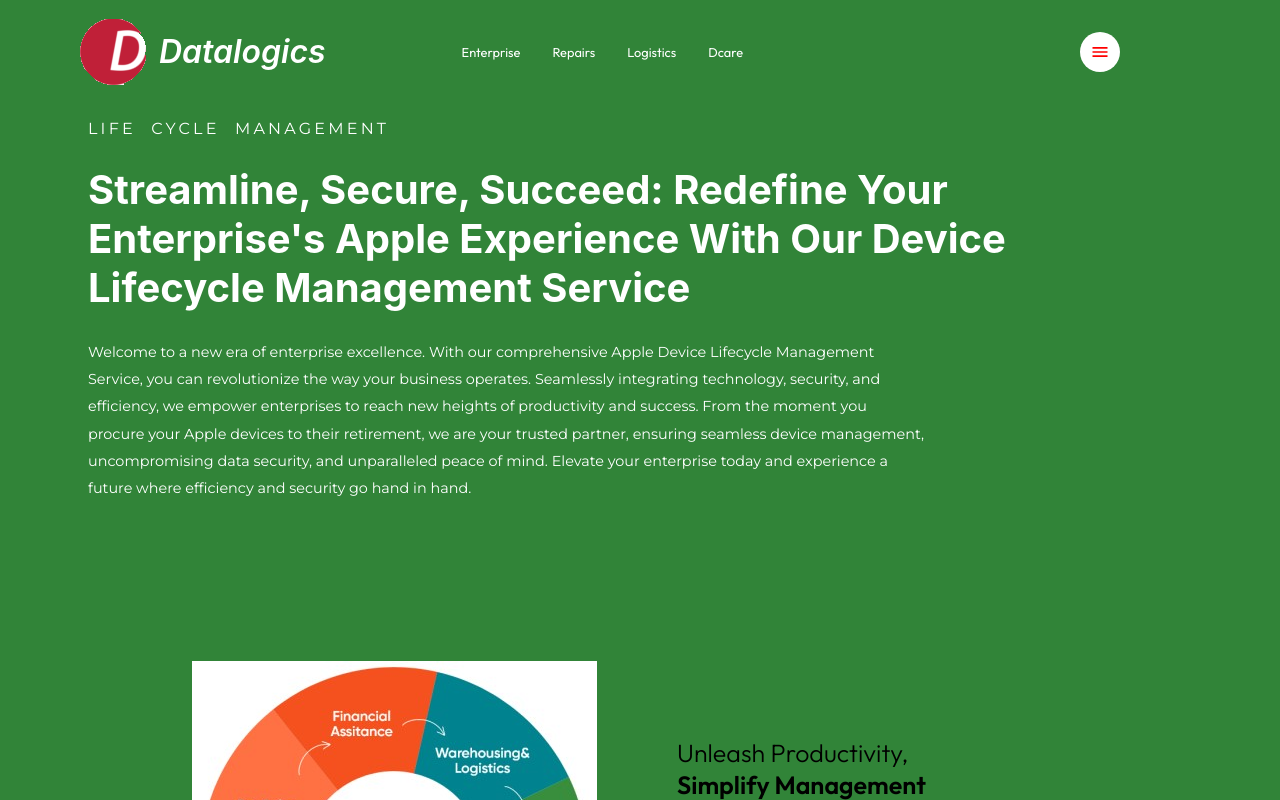
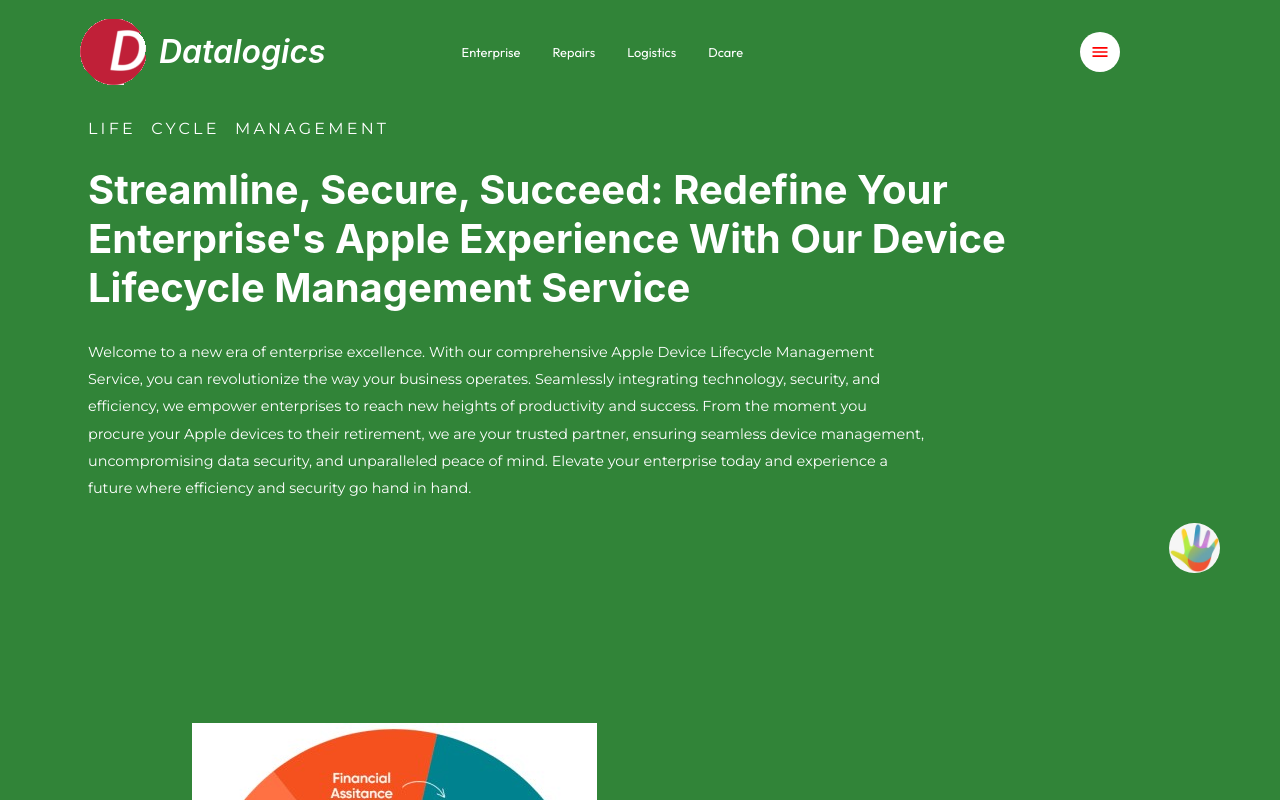
Before and after one commit to jeevanKumarH-clear/datalogics, a React (Create React App) app: page / in a window 1280 px wide. Shown: the top 800 px of the page. Built offline with nearby package versions, Linux system fonts and the light colour scheme.

Commit message:
Introduced handBtn.

```diff
--- a/src/App.css
+++ b/src/App.css
@@ -88,6 +88,14 @@
   font-size: 0.9rem;
   line-height: 1.9;
   text-align: left;
+}
+
+.handImg {
+  border-radius: 50px;
+}
+
+.handBtn {
+  margin-left: 90%;
 }
 
 .simpContainer {
@@ -488,6 +496,10 @@
     padding: 3rem;
   }
 
+  .handBtn {
+    display: none;
+  }
+
   .details {
     flex-direction: column;
     padding: 2rem;
--- a/src/Intro/Intro.js
+++ b/src/Intro/Intro.js
@@ -1,3 +1,4 @@
+import { Button } from '@mui/material'
 import React from 'react'
 
 const Intro = () =>
@@ -5,7 +6,9 @@
         <p className='lcm'>LIFE CYCLE MANAGEMENT</p>
         <h1 className='heading' style={{ fontSize:"40px"}}>Streamline, Secure, Succeed: Redefine Your <br/>Enterprise's Apple Experience With Our Device <br/>Lifecycle Management Service</h1>
         <p className='lcmInfo'>Welcome to a new era of enterprise excellence. With our comprehensive Apple Device Lifecycle Management <br/> Service, you can revolutionize the way your business operates. Seamlessly integrating technology, security, and <br/> efficiency, we empower enterprises to reach new heights of productivity and success. From the moment you <br/> procure your Apple devices to their retirement, we are your trusted partner, ensuring seamless device management,<br/> uncompromising data security, and unparalleled peace of mind. Elevate your enterprise today and experience a <br/> future where efficiency and security go hand in hand.</p>
-        <div className='bigCircle'/>
+        <div className='handBtn'>
+            <Button><img className='handImg' src='./images.jpg' alt='img' height='50px'></img></Button>
+        </div>
     </div>
 
 
```
